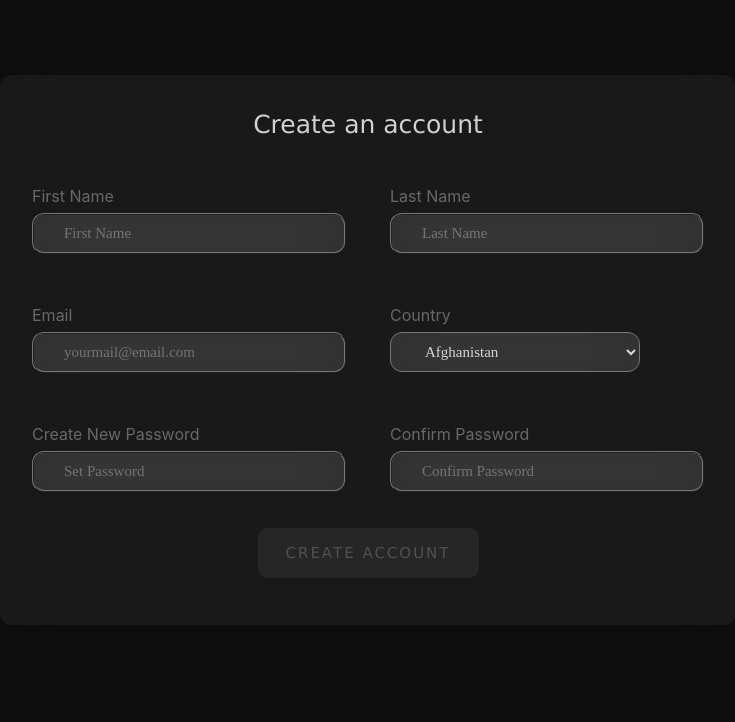
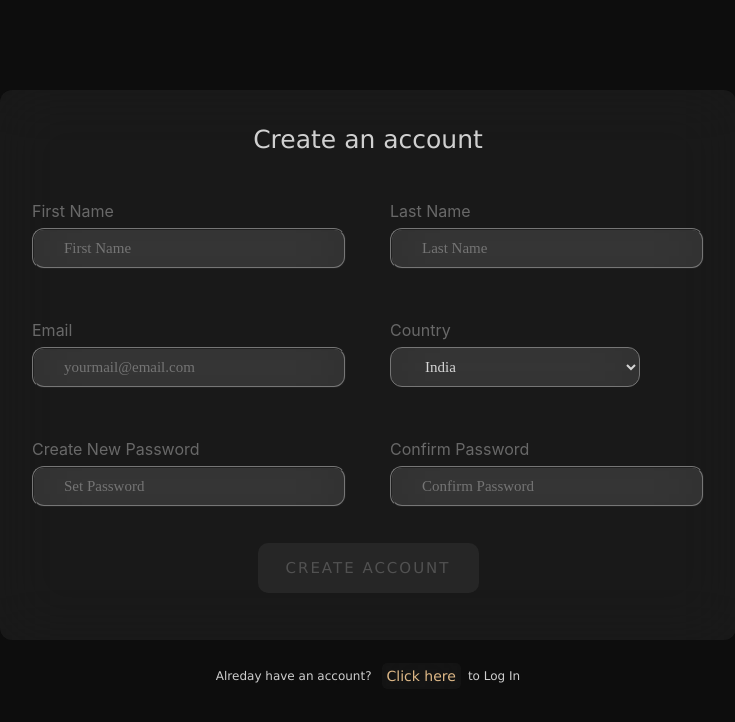
Before and after one commit to Goutham0110/Login-Page, a React (Create React App) app in the folder client/: page /signup in a window 1280 px wide. Shown: the top 722 px of the page, without its empty margins (272-1007 px from the left). Built offline with nearby package versions, Linux system fonts and the light colour scheme; the HTML template or start-up script is replaced by a standard one.

Commit message:
added animations,has to handle session management

```diff
--- a/client/src/components/LoginPageComponents/LoginPage.css
+++ b/client/src/components/LoginPageComponents/LoginPage.css
@@ -74,6 +74,20 @@
     margin-top: 15px;
 }
 
+.mandate{
+    padding:0px 20px 0px 20px;
+    justify-content: center;
+    align-items: center;
+}
+
+
+.mandate p{
+    font-family:Verdana, Geneva, Tahoma, sans-serif;
+    font-size: 14px;
+    color:rgba(191, 41, 41, 0.9);
+    text-align: left;
+}
+
 
 
 
--- a/client/src/components/LoginPageComponents/LoginPage.jsx
+++ b/client/src/components/LoginPageComponents/LoginPage.jsx
@@ -1,4 +1,4 @@
-import React from "react";
+import React, { useEffect } from "react";
 import './LoginPage.css';
 import { NavLink, useNavigate } from "react-router-dom";
 import { useState } from "react";
@@ -8,6 +8,7 @@ const LoginPage =()=>{
 
     const [mailid,setMailid]=useState();
     const [password,setPassword]=useState();
+    const [mandate,setMandate]=useState("");
     const navigate = useNavigate();
     const loginAPI="http://localhost:5000/login";
 
@@ -23,14 +24,21 @@ const LoginPage =()=>{
                         "password":password
                     })
                 })
+        const resJson= await res.json();
         if(res.status===200){
             navigate(`/${mailid}`);
-        }
-        else{
-            alert("Invalid Credentials")
-            console.log(res)
+        }else if(res.status===404){
+            setMandate(resJson.message);
+            return;
+        }else{
+            setMandate("server Error")
         }
     }
+
+    useEffect(()=>{
+        const element=document.getElementsByClassName("mandate")[0];
+        mandate?element.style.display="block":element.style.display="none";
+    },[mandate])
 
     return(
 
@@ -47,10 +55,15 @@ const LoginPage =()=>{
                         <input type="password" placeholder="password" name="password" onChange={(e)=>setPassword(e.target.value)}/>
                     </div>
 
+                    <div className="mandate">
+                        <p>* {mandate}</p>
+                    </div>
+
                     <div className="login">
                         <input type="submit" name="submit"/>
                     </div>
                 </form>
+
             </div>
             <div className="signup">
                 <div className="sign-up">
--- a/client/src/components/ProfilePageComponents/ProfilePage.css
+++ b/client/src/components/ProfilePageComponents/ProfilePage.css
@@ -29,6 +29,28 @@
     justify-content: center;
     align-items: center;
     padding: 5px;
+    transition-duration: 0.2s;
+}
+
+.landing-page-container .card-1:hover,
+.landing-page-container .card-2:hover,
+.landing-page-container .card-3:hover,
+.landing-page-container .card-4:hover{
+    width:18rem;
+    height:10rem;
+    border-radius: 25px;
+    background-color: #101010;
+    color: #508fee;
+}
+
+.landing-page-container .card-1:hover{
+    font-size: 34px;
+}
+
+.landing-page-container .card-2:hover,
+.landing-page-container .card-3:hover,
+.landing-page-container .card-4:hover{
+    font-size: 20px;
 }
 
 .landing-page-container .card-2,
@@ -43,9 +65,9 @@
     margin-top:3rem;
     border-radius: 25px;
     width:18rem;
-    height:15rem;
-    font-size: 36px;
-    background-color: #202020;
+    height:10rem;
+    font-size: 32px;
+    background-color: #191919;
     color:#508fee;
     margin-bottom: -1rem;
     z-index: 3;
@@ -111,4 +133,10 @@
     padding:7px 15px;
     border: 1px #508fee97 solid;
     border-radius: 10px;
+    transition-duration: 0.2s;
 }
+
+.logout-button:hover{
+    background-color: #508fee;
+    color: #101010;
+}
--- a/client/src/components/SignupPageComponents/SignupPage.css
+++ b/client/src/components/SignupPageComponents/SignupPage.css
@@ -19,8 +19,8 @@
     backdrop-filter: blur(30px);
     color: rgba(255,255,255,0.8);
     border-radius: 12px;
-    top:50%;
-    transform: translateY(10%);
+    position: relative;
+    top:10%;
 }
 
 .signupcred p{
@@ -42,6 +42,13 @@
     background-color: rgba(255,255,255,0.1);
     backdrop-filter: blur(30px);
     color: rgba(255,255,255,0.8);
+}
+
+.signup-element input:focus {
+	padding-left: .5em;
+}
+.signup-element input:focus + label {
+	top: -1.5em;
 }
 
 .signup-element select{
@@ -123,3 +130,37 @@
     cursor: pointer;
     text-transform: uppercase;
 }
+
+
+.log-in{
+    display:flex;
+    margin-top:80px ;
+    align-items: center;
+    justify-content: center;
+}
+
+.log-in .nav{
+    font-size: 14px;
+    margin-left: 10px;
+    margin-right: 7px;
+    text-decoration: none;
+    color:burlywood;
+    font-family:Verdana, Geneva, Tahoma, sans-serif;
+    background-color: rgba(255,255,255,0.03);
+    backdrop-filter: blur(20px);
+    border-radius: 5px;
+    padding: 5px;
+    border: none;
+}
+
+.log-in .nav:hover{
+    background-color: rgba(255,255,255,0.11);
+}
+
+
+
+.log-in p{
+    font-size: 12px;
+    color:rgba(255,255,255,0.8) ;
+    font-family:Verdana, Geneva, Tahoma, sans-serif;
+}
--- a/client/src/components/SignupPageComponents/SignupPage.jsx
+++ b/client/src/components/SignupPageComponents/SignupPage.jsx
@@ -1,5 +1,5 @@
 import React, { useEffect, useState } from "react";
-import { useNavigate } from "react-router-dom";
+import { useNavigate,NavLink } from "react-router-dom";
 import './SignupPage.css';
 
 const SignupPage=()=>{
@@ -10,6 +10,7 @@ const SignupPage=()=>{
     const[setpassword,setSetpassword] = useState("");
     const[confirmpassword,setConfirmpassword]= useState("");
     const [mandate,setMandate]=useState("");
+    const [submitEnabled,setsubmitEnabled]=useState(false);
     const navigate = useNavigate();
 
     const password= setpassword===confirmpassword?setpassword:null;
@@ -17,6 +18,9 @@ const SignupPage=()=>{
 
     async function handleSubmit(e){
         e.preventDefault();
+        if(!submitEnabled){
+            return;
+        }
         const res=await fetch(signupAPI,{
                     method:"POST",
                     headers:{
@@ -70,6 +74,7 @@ const SignupPage=()=>{
 
         const button=document.getElementsByClassName("signup-btn")[0];
         if(mandate==="" && firstName!=="" && lastName!=="" && mail!=="" && setpassword!=="" && confirmpassword!==""){
+            setsubmitEnabled(true);
             button.style.color="rgba(255,255,255,0.8)";
             button.style.cursor="pointer";
         }else{
@@ -81,6 +86,7 @@ const SignupPage=()=>{
 
 
     return(
+        <div className="signUp-page">
             <div className="signupcred">
                 <p>Create an account</p>
                 <form onSubmit={handleSubmit}>
@@ -205,7 +211,7 @@ const SignupPage=()=>{
                                 <option value="Hong Kong">Hong Kong</option>
                                 <option value="Hungary">Hungary</option>
                                 <option value="Iceland">Iceland</option>
-                            <option value="India">India</option>
+                                <option value="India" selected>India</option>
                                 <option value="Indonesia">Indonesia</option>
                                 <option value="Iran">Iran (Islamic Republic of)</option>
                                 <option value="Iraq">Iraq</option>
@@ -370,6 +376,15 @@ const SignupPage=()=>{
 
                 </form>
             </div>
+
+            <div className="login">
+                <div className="log-in">
+                    <p>Alreday have an account? </p>
+                    <NavLink className="nav" to="/">Click here</NavLink>
+                    <p> to Log In</p>
+                </div>
+            </div>
+    </div>
     )
 }
 
```
Also changed, not shown: 2 other files (tests, documents, lock files or other folders). Lines whose indentation alone changed are shown as unchanged.
